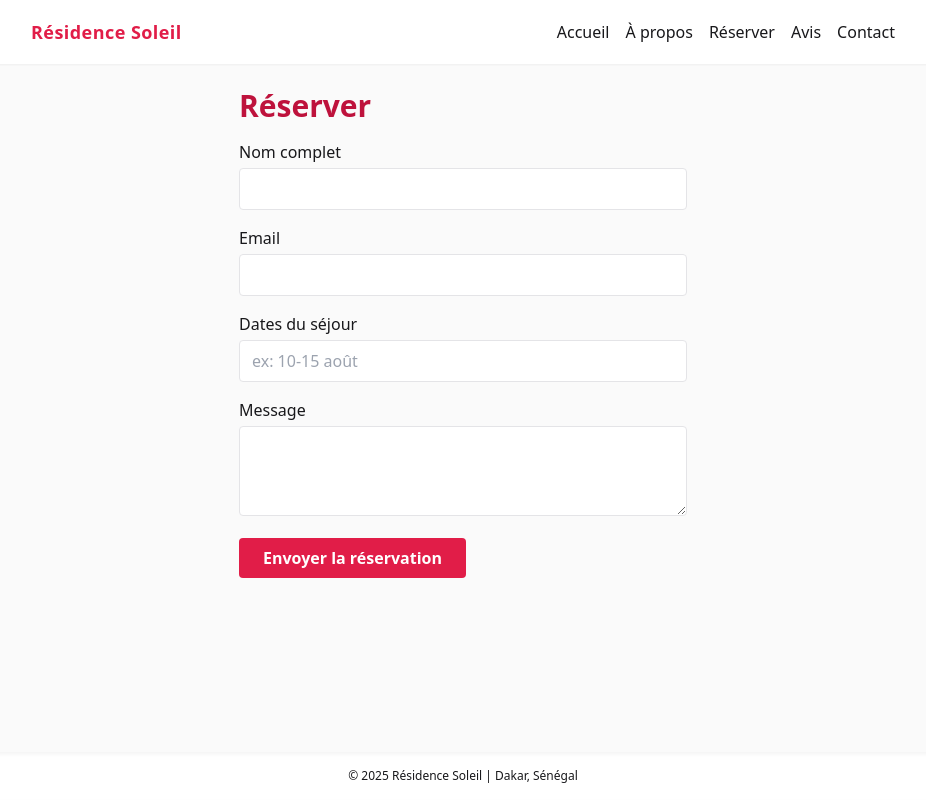
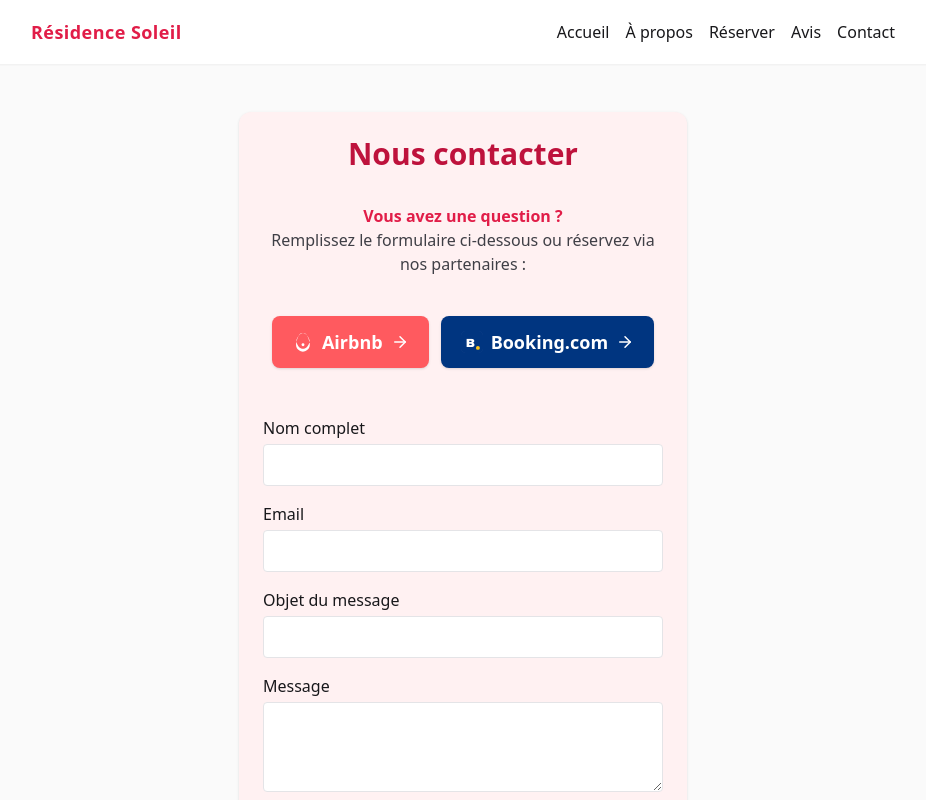
Before and after one commit to thebamba/primis_residence, a Next.js app: page /reserver in a window 1280 px wide. Shown: the top 800 px of the page, without its empty margins (177-1103 px from the left). Built offline with nearby package versions, Linux system fonts and the light colour scheme.

Commit message:
feat: Intégration d’un formulaire EmailJS fonctionnel pour contacter et des liens booking et airbnb pour réserver

```diff
--- a/package.json
+++ b/package.json
@@ -10,6 +10,7 @@
     "format": "bunx biome format --write"
   },
   "dependencies": {
+    "@emailjs/browser": "^4.4.1",
     "class-variance-authority": "^0.7.1",
     "clsx": "^2.1.1",
     "lucide-react": "^0.475.0",
@@ -20,8 +21,8 @@
     "tailwindcss-animate": "^1.0.7"
   },
   "devDependencies": {
+    "@biomejs/biome": "1.9.4",
     "@eslint/eslintrc": "^3",
-    "@biomejs/biome": "1.9.4",
     "@types/node": "^20",
     "@types/react": "^18.3.18",
     "@types/react-dom": "^18.3.5",
--- a/src/app/reserver/page.tsx
+++ b/src/app/reserver/page.tsx
@@ -1,26 +1,110 @@
+
+"use client";
+import { useRef, useState } from "react";
+import emailjs from "@emailjs/browser";
+import { ArrowRight } from "lucide-react";
+
+
+const EMAILJS_SERVICE_ID = "service_6tku8oe";
+const EMAILJS_TEMPLATE_ID = "template_u1gli6m";
+const EMAILJS_PUBLIC_KEY = "YlI8ygFNB-bcdes1D";
+
+// Liens partenaires: booking et airbnb
+const airbnbUrl = "https://airbnb.com";
+const bookingUrl = "https://booking.com";
+
 export default function Reserver() {
+    const form = useRef<HTMLFormElement>(null);
+    const [statut, setStatut] = useState<string | null>(null);
+
+    const envoyerReservation = (e: React.FormEvent) => {
+        e.preventDefault();
+        if (!form.current) return;
+        setStatut(null);
+        emailjs
+            .sendForm(
+                EMAILJS_SERVICE_ID,
+                EMAILJS_TEMPLATE_ID,
+                form.current,
+                EMAILJS_PUBLIC_KEY
+            )
+            .then(() => {
+                setStatut("Message envoyé ! Nous vous contacterons rapidement.");
+                form.current?.reset();
+            })
+            .catch(() => {
+                setStatut("Erreur lors de l'envoi. Veuillez réessayer.");
+            });
+    };
+
     return (
-    <section className="max-w-md mx-auto">
-      <h1 className="text-3xl font-bold mb-4 text-rose-700">Réserver</h1>
-      <form className="space-y-4">
+        <section className="max-w-md mx-auto bg-rose-50 dark:bg-zinc-900 dark:text-zinc-50 rounded-xl shadow p-6 text-center flex flex-col items-center gap-6 mt-6">
+            <h1 className="text-3xl font-bold text-rose-700 mb-2">Nous contacter</h1>
+            <p className="text-zinc-700 dark:text-zinc-200 mb-4">
+                <span className="text-rose-600 font-semibold">Vous avez une question&nbsp;?</span><br />
+                Remplissez le formulaire ci-dessous ou réservez via nos partenaires&nbsp;:
+            </p>
+
+            {/* Boutons vers plateformes */}
+            <div className="flex flex-col sm:flex-row gap-3 w-full justify-center">
+                <a
+                    href={airbnbUrl}
+                    target="_blank"
+                    rel="noopener noreferrer"
+                    className="flex items-center justify-center gap-2 bg-[#FF5A5F] text-white font-semibold px-5 py-3 rounded-lg shadow hover:bg-[#ff868a] transition-all text-lg w-full sm:w-auto"
+                >
+                    <svg viewBox="0 0 32 32" fill="none" width={22} height={22} className="inline">
+                        <path d="M16 2.5c-3.2 0-5.7 2.2-7.2 6.4-0.7 1.7-1.4 3.6-2 5.5-4.2 12.5 6.7 15.6 9.1 15.6s13.3-3.1 9.1-15.6c-0.6-1.9-1.3-3.8-2-5.5-1.5-4.2-4-6.4-7.2-6.4zM16 25.9c-1.7 0-3.6-0.7-5.1-2-1.5-1.3-2.8-3.3-3.6-5.5-0.7-1.8-1.1-3.5-0.9-4.8 0.7-3.7 5-10.8 9.6-10.8s8.9 7.1 9.6 10.8c0.2 1.3-0.2 3-0.9 4.8-0.8 2.2-2.2 4.2-3.7 5.5-1.4 1.3-3.3 2-5 2z" fill="#FFF"/>
+                        <circle cx="16" cy="20" r="2.1" fill="#FFF" />
+                    </svg>
+                    Airbnb <ArrowRight size={18} />
+                </a>
+                <a
+                    href={bookingUrl}
+                    target="_blank"
+                    rel="noopener noreferrer"
+                    className="flex items-center justify-center gap-2 bg-[#003580] text-white font-semibold px-5 py-3 rounded-lg shadow hover:bg-[#3867b4] transition-all text-lg w-full sm:w-auto"
+                >
+                    <svg width={22} height={22} viewBox="0 0 28 28" fill="none">
+                        <rect width="28" height="28" rx="6" fill="#FFF" fillOpacity={0.1}/>
+                        <rect width="28" height="28" rx="6" fill="#003580"/>
+                        <text x="6" y="20" fill="#FFFFFF" fontFamily="Arial Black, Arial, sans-serif" fontSize="15" fontWeight="bold">B</text>
+                        <circle cx="21.5" cy="21.5" r="2.5" fill="#FCC419" />
+                    </svg>
+                    Booking.com <ArrowRight size={18} />
+                </a>
+            </div>
+
+            {/* Formulaire de contact */}
+            <form ref={form} onSubmit={envoyerReservation} className="space-y-4 w-full text-left mt-6">
                 <div>
                     <label htmlFor="nom" className="block font-medium mb-1">Nom complet</label>
-          <input id="nom" name="nom" type="text" required className="w-full border rounded px-3 py-2" />
+                    <input id="nom" name="user_name" type="text" required className="w-full border rounded px-3 py-2" />
                 </div>
                 <div>
                     <label htmlFor="email" className="block font-medium mb-1">Email</label>
-          <input id="email" name="email" type="email" required className="w-full border rounded px-3 py-2" />
+                    <input id="email" name="user_email" type="email" required className="w-full border rounded px-3 py-2" />
                 </div>
                 <div>
-          <label htmlFor="dates" className="block font-medium mb-1">Dates du séjour</label>
-          <input id="dates" name="dates" type="text" placeholder="ex: 10-15 août" required className="w-full border rounded px-3 py-2" />
+                    <label htmlFor="objet" className="block font-medium mb-1">Objet du message</label>
+                    <input id="objet" name="objet" type="text" required className="w-full border rounded px-3 py-2" />
                 </div>
+
                 <div>
                     <label htmlFor="message" className="block font-medium mb-1">Message</label>
                     <textarea id="message" name="message" rows={3} className="w-full border rounded px-3 py-2" />
                 </div>
-        <button type="submit" className="bg-rose-600 hover:bg-rose-700 text-white px-6 py-2 rounded font-semibold">Envoyer la réservation</button>
+                <button type="submit" className="bg-rose-600 hover:bg-rose-700 text-white px-6 py-2 rounded font-semibold w-full">
+                    Envoyer le message
+                </button>
+                {statut && (
+                    <p className="text-green-700 mt-3">{statut}</p>
+                )}
             </form>
+
+            <div className="text-xs mt-4 text-zinc-500 dark:text-zinc-300 italic">
+                (La réservation en ligne complète arrive très bientôt !)
+            </div>
         </section>
     );
 }
```
Lines whose indentation alone changed are shown as unchanged.
